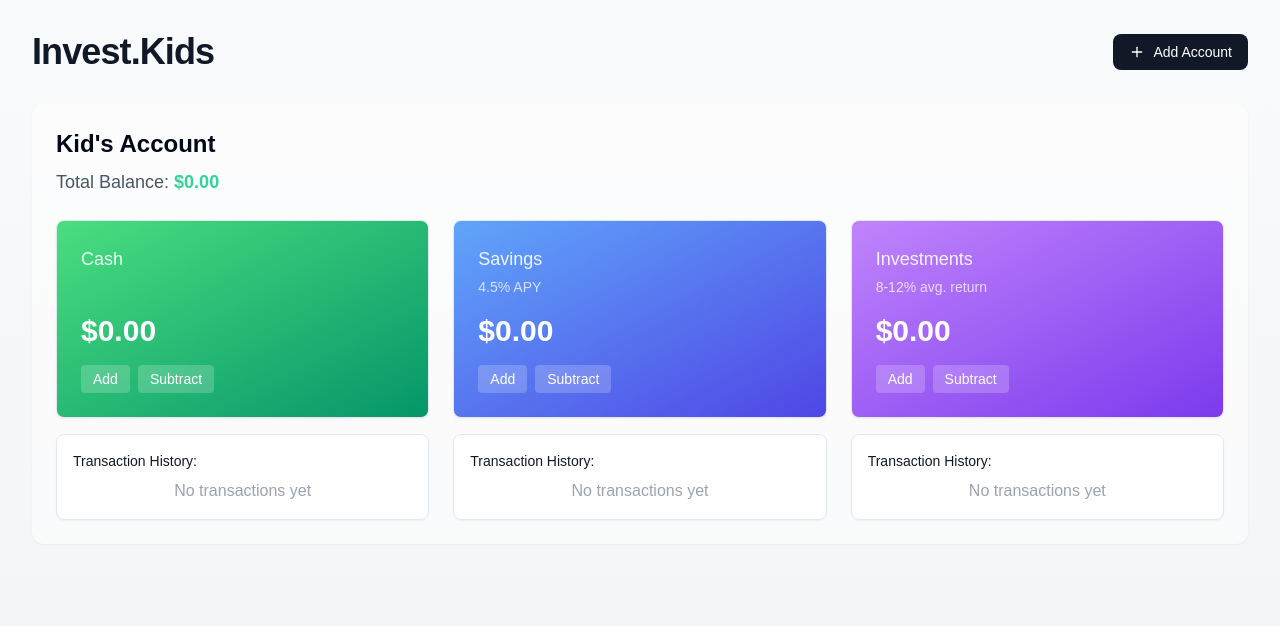
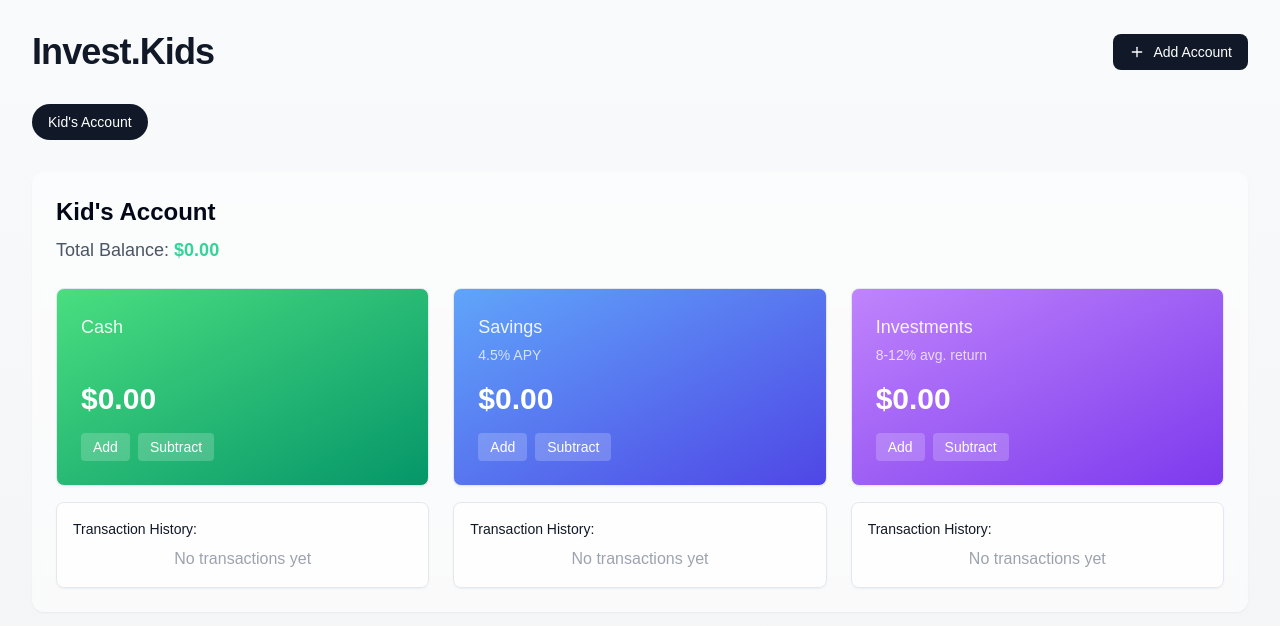
Before and after one commit to jwhite-ux/investo-kids-save, a React (Vite) app: page / in a window 1280 px wide. Shown: the top 626 px of the page. Built offline with nearby package versions, Linux system fonts and the light colour scheme; a web font is replaced by a local one.

Commit message:
Add account filter
Added a pill-style filter bar to select accounts.  Only one account is displayed at a time.  The filter bar's styling matches the "Add Account" button.

```diff
--- a/src/pages/Index.tsx
+++ b/src/pages/Index.tsx
@@ -37,6 +37,10 @@ const Index = () => {
         investments: 0,
       }
     }];
+  });
+
+  const [selectedAccountId, setSelectedAccountId] = useState<string>(() => {
+    return accounts[0]?.id || "";
   });
 
   const [transactions, setTransactions] = useState<Transaction[]>(() => {
@@ -142,6 +146,8 @@ const Index = () => {
     }));
   };
 
+  const selectedAccount = accounts.find(account => account.id === selectedAccountId);
+
   return (
     <div className="min-h-screen bg-gradient-to-b from-gray-50 to-gray-100 p-8">
       <div className="mx-auto max-w-7xl">
@@ -158,20 +164,38 @@ const Index = () => {
           </button>
         </div>
 
-        <div className="space-y-8">
-          {accounts.map((account) => (
-            <div key={account.id} className="rounded-xl bg-white/50 backdrop-blur-sm p-6 shadow-sm">
+        <div className="relative mb-6 overflow-x-auto">
+          <div className="flex gap-2 pb-2 overflow-x-auto scrollbar-hide">
+            {accounts.map((account) => (
+              <button
+                key={account.id}
+                onClick={() => setSelectedAccountId(account.id)}
+                className={`px-4 py-2 rounded-full text-sm font-medium whitespace-nowrap transition-colors ${
+                  selectedAccountId === account.id
+                    ? "bg-gray-900 text-white"
+                    : "bg-white text-gray-900 border border-gray-200 hover:bg-gray-50"
+                }`}
+              >
+                {account.name}
+              </button>
+            ))}
+          </div>
+        </div>
+
+        {selectedAccount && (
+          <div className="space-y-8">
+            <div className="rounded-xl bg-white/50 backdrop-blur-sm p-6 shadow-sm">
               <div className="mb-6">
                 <input
                   type="text"
-                  value={account.name}
-                  onChange={(e) => handleNameChange(account.id, e.target.value)}
+                  value={selectedAccount.name}
+                  onChange={(e) => handleNameChange(selectedAccount.id, e.target.value)}
                   className="text-2xl font-semibold bg-transparent border-none p-0 focus:ring-0 w-full"
                 />
                 <p className="mt-2 text-lg text-gray-600">
                   Total Balance:{" "}
                   <span className="font-semibold text-money">
-                    ${Object.values(account.balances).reduce((a, b) => a + b, 0).toFixed(2)}
+                    ${Object.values(selectedAccount.balances).reduce((a, b) => a + b, 0).toFixed(2)}
                   </span>
                 </p>
               </div>
@@ -179,35 +203,35 @@ const Index = () => {
               <div className="grid gap-6 md:grid-cols-3">
                 <BalanceCard
                   title="Cash"
-                  amount={account.balances.cash}
+                  amount={selectedAccount.balances.cash}
                   type="cash"
-                  onAdd={() => openModal("add", "cash", account.id)}
-                  onSubtract={() => openModal("subtract", "cash", account.id)}
-                  onBalanceChange={(newAmount) => handleBalanceChange(account.id, "cash", newAmount)}
-                  transactions={transactions.filter(t => t.category === "cash" && t.accountId === account.id)}
+                  onAdd={() => openModal("add", "cash", selectedAccount.id)}
+                  onSubtract={() => openModal("subtract", "cash", selectedAccount.id)}
+                  onBalanceChange={(newAmount) => handleBalanceChange(selectedAccount.id, "cash", newAmount)}
+                  transactions={transactions.filter(t => t.category === "cash" && t.accountId === selectedAccount.id)}
                 />
                 <BalanceCard
                   title="Savings"
-                  amount={account.balances.savings}
+                  amount={selectedAccount.balances.savings}
                   type="savings"
-                  onAdd={() => openModal("add", "savings", account.id)}
-                  onSubtract={() => openModal("subtract", "savings", account.id)}
-                  onBalanceChange={(newAmount) => handleBalanceChange(account.id, "savings", newAmount)}
-                  transactions={transactions.filter(t => t.category === "savings" && t.accountId === account.id)}
+                  onAdd={() => openModal("add", "savings", selectedAccount.id)}
+                  onSubtract={() => openModal("subtract", "savings", selectedAccount.id)}
+                  onBalanceChange={(newAmount) => handleBalanceChange(selectedAccount.id, "savings", newAmount)}
+                  transactions={transactions.filter(t => t.category === "savings" && t.accountId === selectedAccount.id)}
                 />
                 <BalanceCard
                   title="Investments"
-                  amount={account.balances.investments}
+                  amount={selectedAccount.balances.investments}
                   type="investments"
-                  onAdd={() => openModal("add", "investments", account.id)}
-                  onSubtract={() => openModal("subtract", "investments", account.id)}
-                  onBalanceChange={(newAmount) => handleBalanceChange(account.id, "investments", newAmount)}
-                  transactions={transactions.filter(t => t.category === "investments" && t.accountId === account.id)}
+                  onAdd={() => openModal("add", "investments", selectedAccount.id)}
+                  onSubtract={() => openModal("subtract", "investments", selectedAccount.id)}
+                  onBalanceChange={(newAmount) => handleBalanceChange(selectedAccount.id, "investments", newAmount)}
+                  transactions={transactions.filter(t => t.category === "investments" && t.accountId === selectedAccount.id)}
                 />
               </div>
             </div>
-          ))}
-        </div>
+          </div>
+        )}
 
         <TransactionModal
           isOpen={modalState.isOpen}
```
